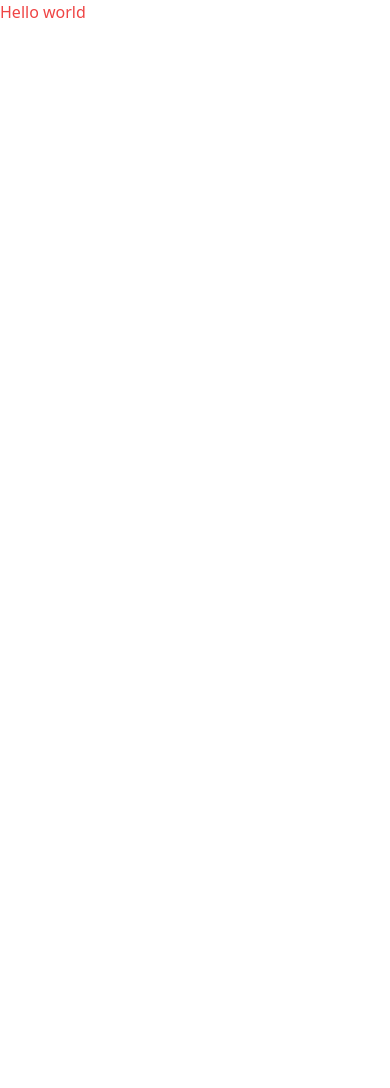
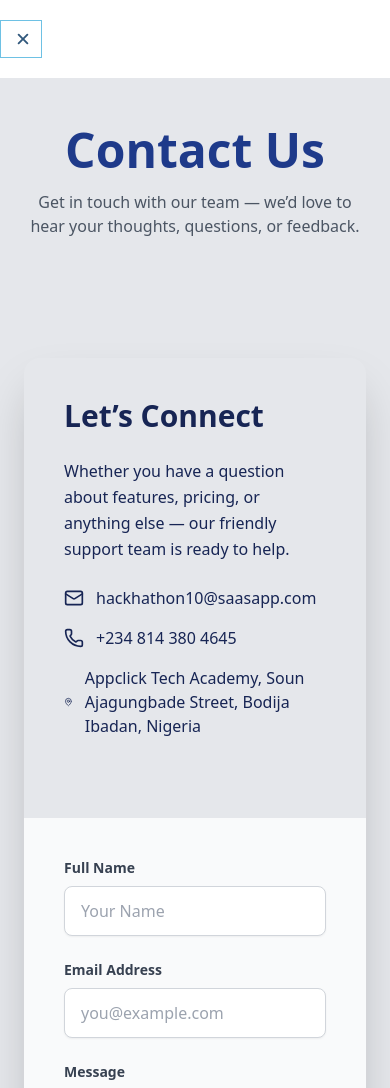
Before and after one commit to Michaeliskingbd/hackathon-group-10, a React (Vite) app: page / in a window 390 px wide. Shown: the top 1088 px of the page. Before the commit the page ends 844 px from the top, so only its background shows below. Built offline with nearby package versions, Linux system fonts and the light colour scheme.

Commit message:
contact jsx

```diff
--- a/package.json
+++ b/package.json
@@ -10,8 +10,10 @@
     "preview": "vite preview"
   },
   "dependencies": {
+    "lucide-react": "^0.548.0",
     "react": "^19.1.1",
-    "react-dom": "^19.1.1"
+    "react-dom": "^19.1.1",
+    "react-icons": "^5.5.0"
   },
   "devDependencies": {
     "@eslint/js": "^9.36.0",
--- a/src/App.jsx
+++ b/src/App.jsx
@@ -1,11 +1,13 @@
-import "./App.css";
+import React from 'react'
+import Contact from './pages/Contact';
+import Home from './pages/Home';
 
-function App() {
+const App = () => {
   return (
     <div>
-      <h1 className="text-red-500">Hello world</h1>
+      <Home />
     </div>
-  );
-}
+  )
+};
 
 export default App;
--- /dev/null
+++ b/src/Component/Navbar.jsx
@@ -0,0 +1,30 @@
+import { IoMenu, IoClose } from "react-icons/io5";
+
+
+import React, { useState } from "react";
+
+
+
+
+const Navbar = () => {
+    const [isMobileNav, setIsMobileNav ] = useState("false");
+
+    const mobileNav = () => {
+        setIsMobileNav(!isMobileNav);
+    }
+  return (
+    <nav className='flex justify-between lg:px-20 py-5'>
+            {/* <img src={logo}></img> */}
+            <ul className='lg:flex gap-7 capitalize text-[#6EC1E4] text-lg font-["plus jakarta Sans, san serif"] cursor-pointer hidden'>
+                <li className='hover:text-orange-400'>home</li>
+                <li className='hover:text-orange-400'>about us</li>
+                <li className='hover:text-orange-400'>product</li>
+                <li className='hover:text-orange-400'>Features</li>
+                <li className='hover:text-orange-400'>contact</li>
+            </ul>
+            <button onClick={mobileNav} className='lg:hidden pr-2 bg-white text-[#31587c] px-3 py-2 text-xl border-[1px] border-[#6EC1E4]'>{isMobileNav? <IoClose /> :<GiHamburgerMenu />}</button>
+        </nav>
+  );
+};
+
+export default Navbar;
--- /dev/null
+++ b/src/pages/Contact.jsx
@@ -0,0 +1,155 @@
+import React from "react";
+import { Mail, Phone, MapPin, Facebook, Twitter, Instagram, Linkedin } from "lucide-react";
+
+const Contact = () => {
+  return (
+
+
+    <section className="min-h-screen bg-gradient-to-b from-gray-200 to-gray-200 flex flex-col justify-center px-6 py-12">
+      {/* Header Section */}
+      <div className="text-center mb-10">
+        <h1 className="text-5xl md:text-6xl font-extrabold text-blue-900 mb-4">
+          Contact Us
+        </h1>
+        <p className="text-gray-600 max-w-2xl mx-auto">
+          Get in touch with our team — we’d love to hear your thoughts, questions, or feedback.
+        </p>
+      </div>
+
+      {/* Main Contact Grid */}
+      <div className="max-w-6xl mx-auto grid grid-cols-1 md:grid-cols-2 gap-10 bg-transparent shadow-2xl my-20 rounded-2xl overflow-hidden">
+        {/* Left Section */}
+        <div className="bg-transparent text-blue-950 p-10 flex flex-col justify-center space-y-6">
+          <h2 className="text-3xl font-semibold">Let’s Connect</h2>
+          <p className="text-blue-950 leading-relaxed">
+            Whether you have a question about features, pricing, or anything else —
+            our friendly support team is ready to help.
+          </p>
+
+          <div className="space-y-4 text-blue-950">
+            <p className="flex items-center gap-3">
+              <Mail size={20} /> hackhathon10@saasapp.com
+            </p>
+            <p className="flex items-center gap-3">
+              <Phone size={20} /> +234 814 380 4645
+            </p>
+            <p className="flex items-center gap-3">
+              <MapPin size={20} /> Appclick Tech Academy, Soun Ajagungbade Street, Bodija Ibadan, Nigeria
+            </p>
+          </div>
+        </div>
+
+        {/* Right Section - Form */}
+        <form className="p-10 bg-gray-50 flex flex-col justify-center space-y-6">
+          <div>
+            <label className="block mb-2 text-sm font-semibold text-gray-700">
+              Full Name
+            </label>
+            <input
+              type="text"
+              placeholder="Your Name"
+              className="w-full px-4 py-3 border border-gray-300 rounded-lg shadow-sm focus:outline-none focus:ring-2 focus:ring-indigo-500 transition"
+            />
+          </div>
+
+          <div>
+            <label className="block mb-2 text-sm font-semibold text-gray-700">
+              Email Address
+            </label>
+            <input
+              type="email"
+              placeholder="you@example.com"
+              className="w-full px-4 py-3 border border-gray-300 rounded-lg shadow-sm focus:outline-none focus:ring-2 focus:ring-indigo-500 transition"
+            />
+          </div>
+
+          <div>
+            <label className="block mb-2 text-sm font-semibold text-gray-700">
+              Message
+            </label>
+            <textarea
+              rows="5"
+              placeholder="Type your message here..."
+              className="w-full px-4 py-3 border border-gray-300 rounded-lg shadow-sm focus:outline-none focus:ring-2 focus:ring-indigo-500 transition resize-none"
+            ></textarea>
+          </div>
+
+          <button
+            type="submit"
+            className="w-full bg-orange-400 text-white py-3 rounded-lg font-semibold shadow-md hover:bg-orange-500 transition-transform transform hover:scale-[1.02]"
+          >
+            Send Message
+          </button>
+        </form>
+      </div>
+
+      {/* my map */}
+      <div className="relative w-screen h-[600px] mt-12 left-[50%] right-[50%] -ml-[50vw] -mr-[50vw] overflow-hidden">
+        <iframe
+          title="location"
+          src="https://www.google.com/maps/embed?pb=!1m18!1m12!1m3!1d3949.819586624991!2d3.9152!3d7.4013!2m3!1f0!2f0!3f0!3m2!1i1024!2i768!4f13.1!3m3!1m2!1s0x1039eb0c8a8e5c89%3A0x65f7dd8d12b420a7!2sBodija%20Ibadan!5e0!3m2!1sen!2sng!4v1690915409995"
+          width="100%"
+          height="100%"
+          allowFullScreen=""
+          loading="lazy"
+          className="absolute inset-0 border-0"
+        ></iframe>
+      </div>
+
+      {/* Footer */}
+      <footer className="bg-gray-200 text-cyan-700 font-bold mt-20 py-12 px-8">
+        <div className="max-w-7xl mx-auto grid grid-cols-1 md:grid-cols-2 lg:grid-cols-4 gap-8">
+
+          {/* Menu */}
+          <div>
+            <h3 className="text-lg font-bold mb-4 text-blue-950">Menu</h3>
+            <ul className="space-y-2 text-lg font-semibold">
+              <li><a href="/" className="hover:text-orange-400">Home</a></li>
+              <li><a href="/about" className="hover:text-orange-400">About Us</a></li>
+              <li><a href="/services" className="hover:text-orange-400">Products</a></li>
+              <li><a href="/services" className="hover:text-orange-400">Features</a></li>
+              <li><a href="/contact" className="hover:text-orange-400">Contact</a></li>
+            </ul>
+          </div>
+
+          {/* Quick Links */}
+          <div>
+            <h3 className="text-lg font-bold mb-4 text-blue-950">Quick Links</h3>
+            <ul className="space-y-2 text-lg font-semibold">
+              <li><a href="/" className="hover:text-orange-400">Blog</a></li>
+              <li><a href="/about" className="hover:text-orange-400">Support</a></li>
+              <li><a href="/services" className="hover:text-orange-400">Careers</a></li>
+              <li><a href="/contact" className="hover:text-orange-400">Privacy Policy</a></li>
+            </ul>
+          </div>
+
+          {/* Contacts */}
+          <div>
+            <h3 className="text-lg font-bold mb-4 text-blue-950">Contact</h3>
+            <p className="text-lg font-semibold leading-relaxed">
+              Appclick Tech Academy 10, Soun Ajagungbade Street <br /> Bodija Ibadan.
+            </p>
+          </div>
+
+          {/* Media icons */}
+          <div>
+            <h3 className="text-lg font-bold mb-4 text-blue-950">Follow Us</h3>
+            <div className="flex space-x-4">
+              <a href="#" className="hover:text-orange-400"><Facebook size={20} /></a>
+              <a href="#" className="hover:text-orange-400"><Twitter size={20} /></a>
+              <a href="#" className="hover:text-orange-400"><Instagram size={20} /></a>
+              <a href="#" className="hover:text-orange-400"><Linkedin size={20} /></a>
+            </div>
+          </div>
+        </div>
+
+        {/* Copyright Part */}
+        <div className="text-center text-gray-400 text-sm mt-10 border-t border-gray-700 pt-6">
+          © {new Date().getFullYear()} Hackhathon Group 10 — All Rights Reserved.
+        </div>
+      </footer>
+    </section>
+  );
+};
+
+export default Contact;
--- /dev/null
+++ b/src/pages/Home.jsx
@@ -0,0 +1,15 @@
+import React from 'react'
+import Contact from './Contact';
+import Navbar from '../Component/Navbar';
+
+const Home = () => {
+  return (
+    <div>
+        <Navbar/>
+        <Contact />
+
+    </div>
+  )
+};
+
+export default Home;
```
Also changed, not shown: 1 other file (tests, documents, lock files or other folders).
